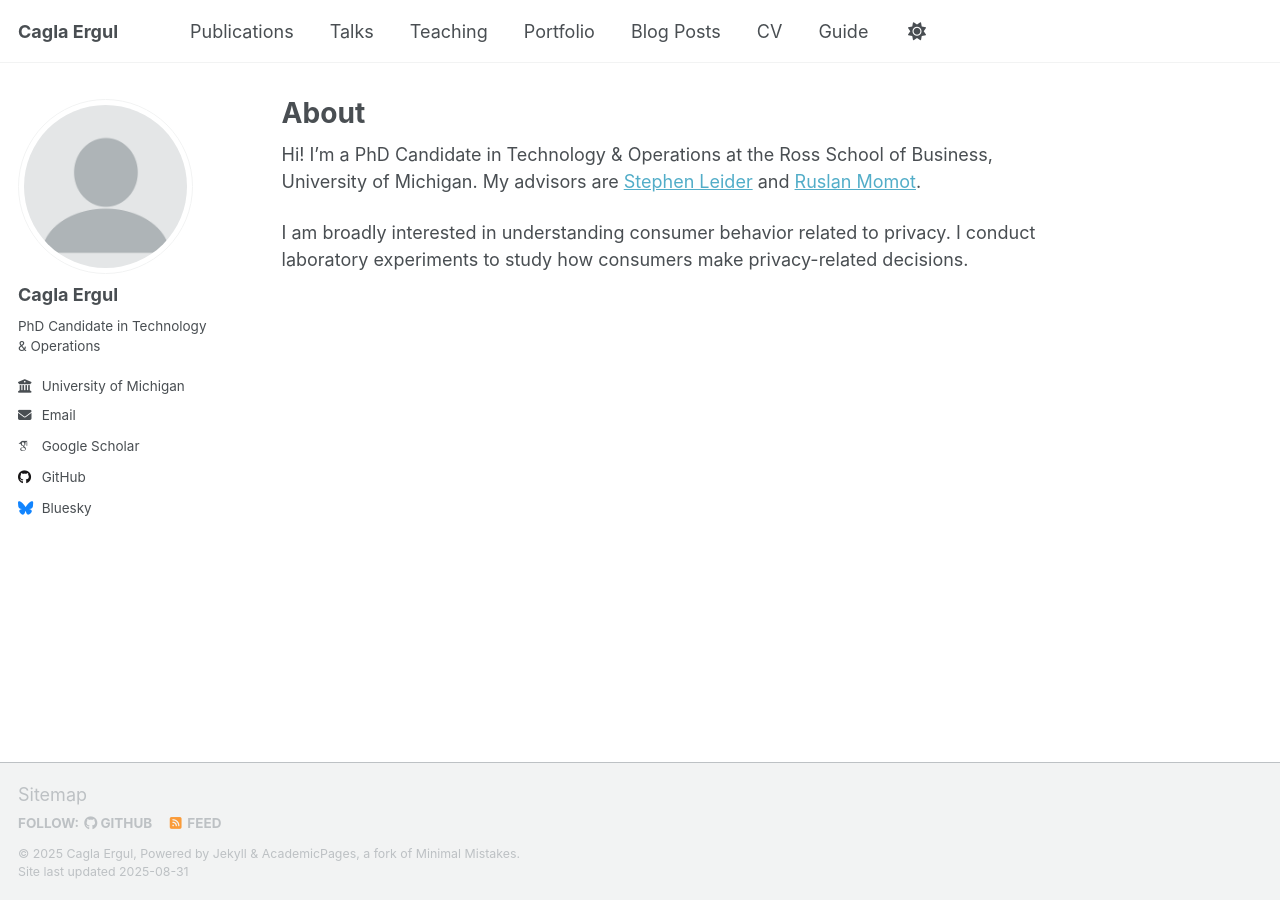
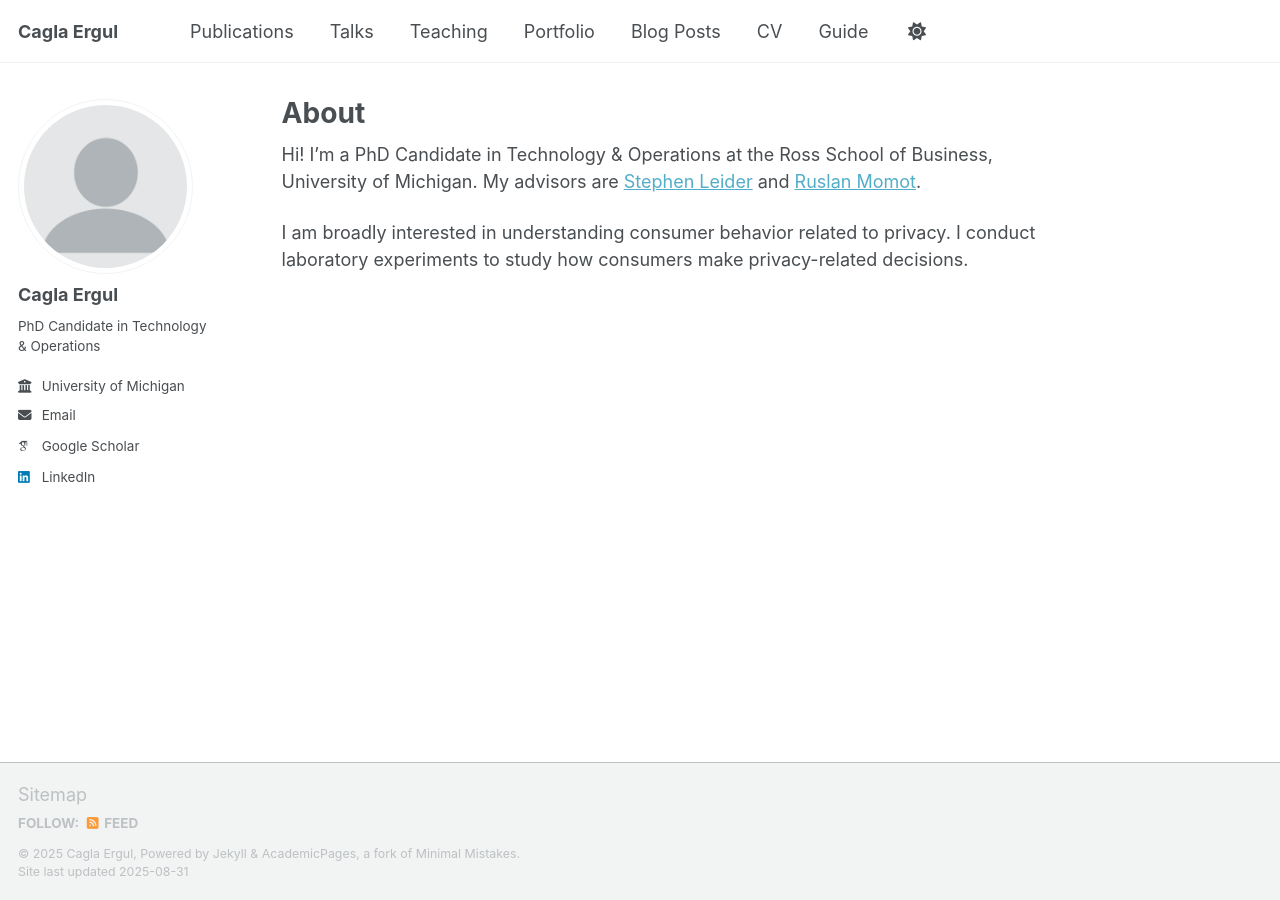
Before and after one commit to caglaergul/caglaergul.github.io, a Jekyll site: the page built from _pages/about.md, in a window 1280 px wide. Built offline with Jekyll 4.4.1, drawn with Linux system fonts in a browser that asks for light colours; some web fonts are replaced; a script that is not in the unit is left out; part of the change alters nothing that is shown.

Commit message:
Update _config.yml

```diff
--- a/_config.yml
+++ b/_config.yml
@@ -43,13 +43,13 @@ author:
   bitbucket        : # Username - Update with your username on the site
   codepen          : # Username
   dribbble         : # Username
-  github           : "academicpages"
+  github           : # Username
   kaggle           : # Username
   stackoverflow    : # User number or user number and name (i.e., use "1" or "1/jeff-atwood")
 
   # Social media
   artstation       : # Username
-  bluesky          : "bsky.app" # Replace this with you Bluesky username
+  bluesky          : # Replace this with you Bluesky username
   facebook         : # Username
   flickr           : # Username
   foursquare       : # Username
@@ -58,7 +58,7 @@ author:
   keybase          : # Username
   instagram        : # Username
   lastfm           : # Username
-  linkedin         : # Username
+  linkedin         : "www.linkedin.com/in/cagla-ergul-bb3190130"
   mastodon         : # URL
   medium           : # URL
   pinterest        : # Username
```
